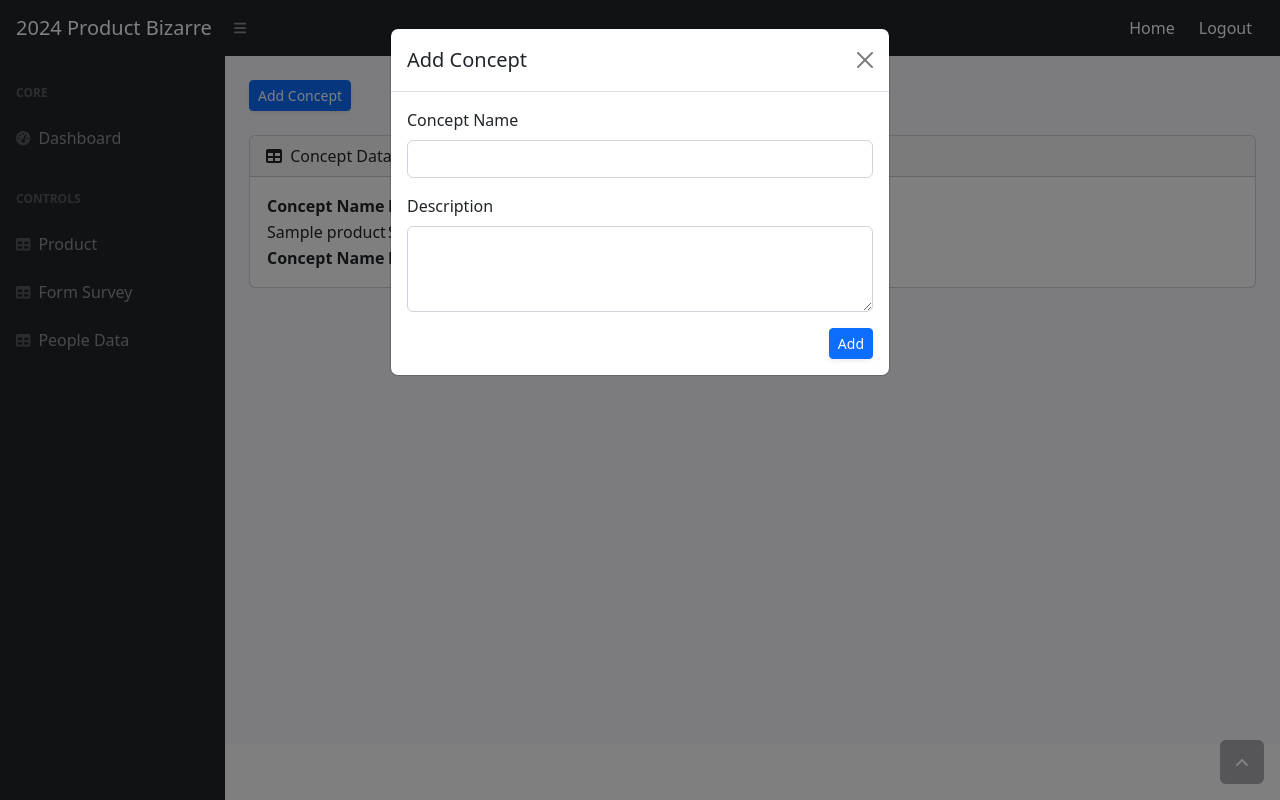
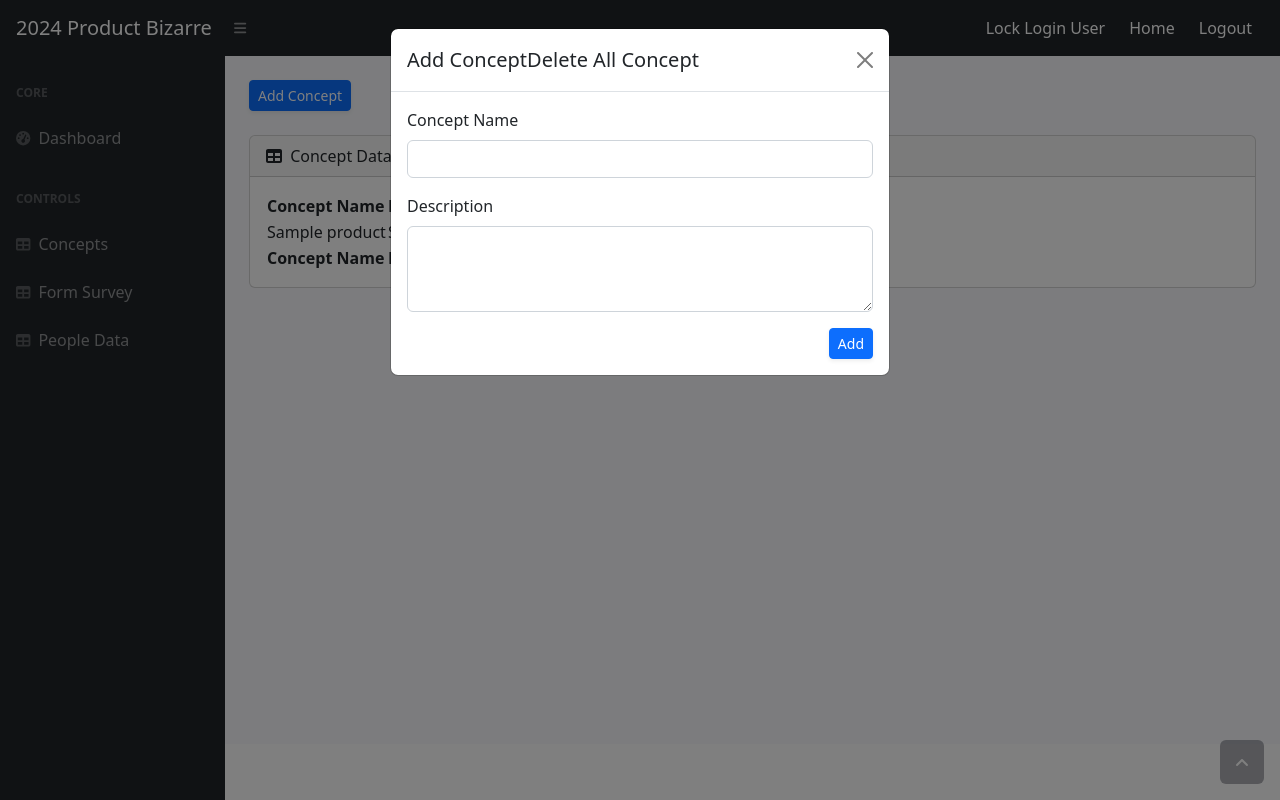
Before and after one commit to Lito8400/product-pipeline-pitch-2024, a Flask app: page /admin/product in a window 1280 px wide, after a click on "Add Concept". Run offline with Flask 3, Linux system fonts and the light colour scheme; a user stored in the database is signed in; tables that the repository leaves empty hold one stand-in row (values such as "Sample post"); some libraries are stand-ins or nearby versions.

Commit message:
Update lock login user

```diff
--- a/main.py
+++ b/main.py
@@ -58,15 +58,15 @@ class UserCompletedSurvey(db.Model):
     product_id: Mapped[str] = mapped_column(String(250), nullable=False)
     product_Name: Mapped[str] = mapped_column(String(250), nullable=False)
 
-
 # Create table schema in the database. Requires application context.
 with app.app_context():
     db.create_all()
 
+check_lock_login_user = False
+
 # Main -----------------------------------------------------
 @app.route('/')
 def index():
-
     user_acount = db.session.execute(db.select(User))
     if len(user_acount.all()) == 0:
         new_user_admin = User(user_name='admin', password=os.environ.get('ADMIN_PASSWORD'))
@@ -75,6 +75,9 @@ def index():
 
     if not current_user.is_authenticated:
         return redirect(url_for('login_user_def'))
+    else:
+        if check_lock_login_user and current_user.user_name != 'admin':
+            return redirect(url_for('logout'))
 
     user_completed_survey = db.session.execute(db.select(UserCompletedSurvey).where(UserCompletedSurvey.user_id == current_user.user_name)).scalars()
 
@@ -129,6 +132,10 @@ def index():
 def search():
     if not current_user.is_authenticated:
         return redirect(url_for('login_user_def'))
+    else:
+        if check_lock_login_user and current_user.user_name != 'admin':
+            return redirect(url_for('logout'))
+
 
     query = request.args.get('query').lower()
     filtered_products = Product.query.filter(Product.name.ilike(f'%{query}%')).all()
@@ -147,6 +154,9 @@ def login_admin():
         if not user:
             flash("That user name incorrect, please try again.")
             return redirect(url_for('login_admin'))
+        if user.user_name != 'admin':
+            flash("That user name incorrect, please try again.")
+            return redirect(url_for('login_admin'))
         elif not check_password_hash(user.password, input_password):
             flash('Password incorrect, please try again.')
             return redirect(url_for('login_admin'))
@@ -156,8 +166,20 @@ def login_admin():
 
     return render_template("login_admin.html", logged_in=current_user.is_authenticated)
 
+@app.route('/login-admin/lock-unlock')
+def lock_unlock():
+    global check_lock_login_user
+    if check_lock_login_user:
+        check_lock_login_user = False
+    else:
+        check_lock_login_user = True
+    return redirect(url_for('admin'))
+
 @app.route('/login-user', methods=["GET", "POST"])
 def login_user_def():
+    if check_lock_login_user:
+        return redirect(url_for('login_admin'))
+
     if request.method == "POST":
         l_user = request.form.get('inputUser')
         result = db.session.execute(db.select(User).where(func.lower(User.user_name) == l_user.lower()))
@@ -224,6 +246,9 @@ def logout():
 def survey(survey_id):
     if not current_user.is_authenticated:
         return redirect(url_for('login_user_def'))
+    else:
+        if check_lock_login_user and current_user.user_name != 'admin':
+            return redirect(url_for('logout'))
 
     # user_id = session.get('user_id')
     survey = db.session.execute(db.select(Product).where(Product.id == survey_id)).scalar()
@@ -302,7 +327,6 @@ def measure_survey():
 # Admin web ------------------------------------------
 @app.route('/admin')
 def admin():
-
     if not current_user.is_authenticated:
         return redirect(url_for('login_admin'))
 
@@ -322,8 +346,7 @@ def admin():
         total_user = grouped_df['user_id'].nunique()
 
     # print(df_measure_survey)
-    return render_template('index_admin.html', measure_survey = df_measure_survey, total_surveys=total_surveys, total_user=total_user)
-
+    return render_template('index_admin.html', measure_survey = df_measure_survey, total_surveys=total_surveys, total_user=total_user, check_lock = check_lock_login_user)
 
 # Product Table ------------------------------------------
 @app.route('/admin/product')
@@ -338,7 +361,6 @@ def product_table():
 # Add Product------------------------------------------
 @app.route('/admin/add', methods=['GET', 'POST'])
 def add_product():
-
     if not current_user.is_authenticated:
         return redirect(url_for('login_admin'))
 
@@ -351,19 +373,26 @@ def add_product():
 
     return redirect(url_for('product_table'))
 
-@app.route('/admin/edit/<int:product_id>', methods=['GET', 'POST'])
-def edit_product(product_id):
+@app.route('/admin/edit_product', methods=['GET', 'POST'])
+def edit_product():
     if not current_user.is_authenticated:
         return redirect(url_for('login_admin'))
 
-    product = db.session.execute(db.select(Product).where(Product.id == product_id)).scalar()
     if request.method == 'POST':
-        product.name = request.form.get('name')
-        product.description = request.form.get('description')
+        product_id = request.form['id']
+        product = db.session.execute(db.select(Product).where(Product.id == product_id)).scalar()
+        product.name = request.form['name']
+        product.description = request.form['description']
         db.session.commit()
 
     return redirect(url_for('product_table'))
 
+@app.route('/admin/delete_product/<int:id>', methods=['POST'])
+def delete_product(id):
+    product = db.session.execute(db.select(Product).where(Product.id == id)).scalar()
+    db.session.delete(product)
+    db.session.commit()
+    return redirect(url_for('product_table'))
 
 # survey Table ------------------------------------------
 @app.route('/admin/survey')
--- a/static/js_admin/scripts.js
+++ b/static/js_admin/scripts.js
@@ -25,61 +25,61 @@ window.addEventListener('DOMContentLoaded', event => {
 
 });
 
-window.addEventListener('DOMContentLoaded', function () {
-    // Edit Product Modal
-    const editProductModal = new bootstrap.Modal(document.getElementById('editProductModal'));
-    const editProductForm = document.getElementById('editProductForm');
-    const editProductName = document.getElementById('editProductName');
-    const editProductDescription = document.getElementById('editProductDescription');
-    const editProductId = document.getElementById('editProductId');
+// window.addEventListener('DOMContentLoaded', function () {
+//     // Edit Product Modal
+//     const editProductModal = new bootstrap.Modal(document.getElementById('editProductModal'));
+//     const editProductForm = document.getElementById('editProductForm');
+//     const editProductName = document.getElementById('editProductName');
+//     const editProductDescription = document.getElementById('editProductDescription');
+//     const editProductId = document.getElementById('editProductId');
 
-    // Open Edit Product Modal
-    function openEditModal(id, name, description) {
-      editProductId.value = id;
-      editProductName.value = name;
-      editProductDescription.value = description;
-      editProductModal.show();
-    }
+//     // Open Edit Product Modal
+//     function openEditModal(id, name, description) {
+//       editProductId.value = id;
+//       editProductName.value = name;
+//       editProductDescription.value = description;
+//       editProductModal.show();
+//     }
 
-    // Example: Open edit modal when edit button is clicked
-    const editButtons = document.querySelectorAll('.edit-btn');
-    editButtons.forEach(button => {
-      button.addEventListener('click', function () {
-        const id = this.dataset.id;
-        const name = this.dataset.name;
-        const description = this.dataset.description;
-        openEditModal(id, name, description);
-      });
-    });
-});
+//     // Example: Open edit modal when edit button is clicked
+//     const editButtons = document.querySelectorAll('.edit-btn');
+//     editButtons.forEach(button => {
+//       button.addEventListener('click', function () {
+//         const id = this.dataset.id;
+//         const name = this.dataset.name;
+//         const description = this.dataset.description;
+//         openEditModal(id, name, description);
+//       });
+//     });
+// });
 
-document.addEventListener('DOMContentLoaded', function () {
-    const selectAllCheckbox = document.getElementById('select-all');
-    const deleteSelectedButton = document.getElementById('delete-selected');
+// document.addEventListener('DOMContentLoaded', function () {
+//     const selectAllCheckbox = document.getElementById('select-all');
+//     const deleteSelectedButton = document.getElementById('delete-selected');
 
-    selectAllCheckbox.addEventListener('change', function () {
-        const checkboxes = document.querySelectorAll('input[name="selected_products"]');
-        checkboxes.forEach((checkbox) => {
-            checkbox.checked = selectAllCheckbox.checked;
-        });
-    });
+//     selectAllCheckbox.addEventListener('change', function () {
+//         const checkboxes = document.querySelectorAll('input[name="selected_products"]');
+//         checkboxes.forEach((checkbox) => {
+//             checkbox.checked = selectAllCheckbox.checked;
+//         });
+//     });
 
-    deleteSelectedButton.addEventListener('click', function () {
-        const selectedProducts = document.querySelectorAll('input[name="selected_products"]:checked');
-        const productIds = Array.from(selectedProducts).map((checkbox) => checkbox.value);
+//     deleteSelectedButton.addEventListener('click', function () {
+//         const selectedProducts = document.querySelectorAll('input[name="selected_products"]:checked');
+//         const productIds = Array.from(selectedProducts).map((checkbox) => checkbox.value);
 
-        fetch('/delete_selected', {
-            method: 'POST',
-            headers: {
-                'Content-Type': 'application/json',
-            },
-            body: JSON.stringify({ product_ids: productIds }),
-        })
-        .then(response => response.json())
-        .then(data => {
-            if (data.success) {
-                window.location.reload();
-            }
-        });
-    });
-});
+//         fetch('/delete_selected', {
+//             method: 'POST',
+//             headers: {
+//                 'Content-Type': 'application/json',
+//             },
+//             body: JSON.stringify({ product_ids: productIds }),
+//         })
+//         .then(response => response.json())
+//         .then(data => {
+//             if (data.success) {
+//                 window.location.reload();
+//             }
+//         });
+//     });
+// });
--- a/templates/footer_admin.html
+++ b/templates/footer_admin.html
@@ -1,5 +1,8 @@
             </div>
         </div>
+
+
+
         <a class="scroll-to-top rounded" href="#page-top" style="display: inline;">
             <i class="fas fa-angle-up">∧</i>
         </a>
--- a/templates/header_admin.html
+++ b/templates/header_admin.html
@@ -21,6 +21,11 @@
             <button class="btn btn-link btn-sm order-1 order-lg-0 me-4 me-lg-0" id="sidebarToggle" href="#!"><i class="fas fa-bars"></i></button>
 
             <ul class="navbar-nav ms-auto me-0 me-md-3 my-2 my-md-0">
+                {% if check_lock %}
+                    <li class="nav-item no-arrow mx-1"><a class="nav-link active" aria-current="page" href="{{ url_for('lock_unlock') }}">UnLock Login User</a></li>
+                {% else %}
+                    <li class="nav-item no-arrow mx-1"><a class="nav-link active" aria-current="page" href="{{ url_for('lock_unlock') }}">Lock Login User</a></li>
+                {% endif %}
 
                 <li class="nav-item no-arrow mx-1"><a class="nav-link active" aria-current="page" href="{{ url_for('index') }}">Home</a></li>
                 <li class="nav-item no-arrow mx-1"><a class="nav-link active" aria-current="page" href="{{ url_for('logout') }}">Logout</a></li>
@@ -40,7 +45,7 @@
                             <div class="sb-sidenav-menu-heading">Controls</div>
                             <a class="nav-link" href="{{ url_for('product_table') }}">
                                 <div class="sb-nav-link-icon"><i class="fas fa-table"></i></div>
-                                Product
+                                Concepts
                             </a>
                             <a class="nav-link" href="{{ url_for('survey_table') }}">
                                 <div class="sb-nav-link-icon"><i class="fas fa-table"></i></div>
@@ -50,9 +55,7 @@
                                 <div class="sb-nav-link-icon"><i class="fas fa-table"></i></div>
                                 People Data
                             </a>
-
                         </div>
                     </div>
-
                 </nav>
             </div>
--- a/templates/login_admin.html
+++ b/templates/login_admin.html
@@ -7,7 +7,7 @@
         <meta name="description" content="" />
         <meta name="author" content="" />
         <title>Login Admin</title>
-        <link href="static/css_admin/styles_login.css" rel="stylesheet" />
+        <link href="static/css_admin/styles_login.css" rel="stylesheet"/>
         <script src="https://use.fontawesome.com/releases/v6.3.0/js/all.js" crossorigin="anonymous"></script>
     </head>
     <body class="img js-fullheight" style="background-image: url('static/images/bg.jpg'); height: 557px;">
@@ -56,9 +56,7 @@
                                 <div class="form-group">
                                     <button type="submit" style="background: #fbceb5 !important;" class="form-control btn btn-primary submit px-3">Sign In</button>
                                 </div>
-
                             </form>
-
                         </div>
                     </div>
                 </div>
--- a/templates/login_user.html
+++ b/templates/login_user.html
@@ -59,7 +59,6 @@
                                     <a href="{{ url_for('register_user') }}" style="background: #fbceb5 !important;" class="form-control btn btn-primary submit px-3">Register</a>
                                 </div> -->
                             </form>
-
                         </div>
                     </div>
                 </div>
--- a/templates/product_admin.html
+++ b/templates/product_admin.html
@@ -15,6 +15,7 @@
                             <div class="modal-content">
                                 <div class="modal-header">
                                     <h5 class="modal-title" id="addProductModalLabel">Add Concept</h5>
+                                    <h5 class="modal-title" id="addProductModalLabel" >Delete All Concept</h5>
                                     <button type="button" class="btn-close" data-bs-dismiss="modal" aria-label="Close"></button>
                                 </div>
                                 <div class="modal-body">
@@ -34,6 +35,32 @@
                             </div>
                         </div>
 
+                        <!-- Edit Concept Modal -->
+                        <div class="modal fade" id="editProductModal" tabindex="-1" aria-labelledby="editProductModalLabel" aria-hidden="true">
+                            <div class="modal-dialog">
+                                <div class="modal-content">
+                                    <div class="modal-header">
+                                        <h5 class="modal-title" id="editProductModalLabel">Edit Concept</h5>
+                                        <button type="button" class="btn-close" data-bs-dismiss="modal" aria-label="Close"></button>
+                                    </div>
+                                    <div class="modal-body">
+                                        <form id="editProductForm" method="post" action="{{ url_for('edit_product') }}">
+                                            <input type="hidden" id="editProductId" name="id">
+                                            <div class="mb-3">
+                                                <label for="editProductName" class="form-label">Concept Name</label>
+                                                <input type="text" class="form-control" id="editProductName" name="name" required>
+                                            </div>
+                                            <div class="mb-3">
+                                                <label for="editProductDescription" class="form-label">Description</label>
+                                                <textarea class="form-control" id="editProductDescription" name="description" rows="3" required></textarea>
+                                            </div>
+                                            <button type="submit" class="btn btn-sm btn-primary shadow-sm float-end">Save changes</button>
+                                        </form>
+                                    </div>
+                                </div>
+                            </div>
+                        </div>
+
                         <div class="card mb-4 mt-4">
                             <div class="card-header">
                                 <i class="fas fa-table me-1"></i>
@@ -45,12 +72,14 @@
                                         <tr>
                                             <th>Concept Name</th>
                                             <th>Description</th>
+                                            <!-- <th>Method</th> -->
                                         </tr>
                                     </thead>
                                     <tfoot>
                                         <tr>
                                             <th>Concept Name</th>
                                             <th>Description</th>
+                                            <!-- <th>Method</th> -->
                                         </tr>
                                     </tfoot>
                                     <tbody>
@@ -58,6 +87,17 @@
                                             <tr>
                                                 <td>{{ product.name }}</td>
                                                 <td>{{ product.description }}</td>
+                                                <!-- <td>
+                                                    <button class="btn btn-sm btn-warning edit-btn"
+                                                            data-id="{{ product.id }}"
+                                                            data-name="{{ product.name }}"
+                                                            data-description="{{ product.description }}"
+                                                            data-bs-toggle="modal"
+                                                            data-bs-target="#editProductModal">Edit</button>
+                                                    <form method="post" action="{{ url_for('delete_product', id=product.id) }}" style="display:inline;">
+                                                        <button type="submit" class="btn btn-sm btn-danger">Delete</button>
+                                                    </form>
+                                                </td> -->
                                             </tr>
                                         {% endfor %}
                                     </tbody>
@@ -65,34 +105,39 @@
                             </div>
                         </div>
                     </div>
-                    <script>
+                </main>
+                <!-- <script>
                     document.addEventListener('DOMContentLoaded', function () {
-                            // Edit Product Modal
+                        console.log('DOM fully loaded and parsed');
                         const editProductModal = new bootstrap.Modal(document.getElementById('editProductModal'));
+                        console.log(`Found ${editProductModal.length} edit buttons`);
                         const editProductForm = document.getElementById('editProductForm');
                         const editProductName = document.getElementById('editProductName');
                         const editProductDescription = document.getElementById('editProductDescription');
                         const editProductId = document.getElementById('editProductId');
 
-                            // Open Edit Product Modal
                         function openEditModal(id, name, description) {
+                            console.log(`Button clicked with ID: ${id}, Name: ${name}, Description: ${description}`);
                             editProductId.value = id;
                             editProductName.value = name;
                             editProductDescription.value = description;
                             editProductModal.show();
                         }
 
-                            // Example: Open edit modal when edit button is clicked
                         const editButtons = document.querySelectorAll('.edit-btn');
+                        console.log(`Found ${editButtons.length} edit buttons`);
                         editButtons.forEach(button => {
                             button.addEventListener('click', function () {
                                 const id = this.dataset.id;
                                 const name = this.dataset.name;
                                 const description = this.dataset.description;
+                                console.log(`Button clicked with ID: ${id}, Name: ${name}, Description: ${description}`);
+                                if (!id || !name || !description) {
+                                    console.error("Data attributes are not correctly set.");
+                                }
                                 openEditModal(id, name, description);
                             });
                         });
                     });
-                      </script>
-                </main>
+                </script> -->
 {% include 'footer_admin.html' %}
--- a/templates/search_results.html
+++ b/templates/search_results.html
@@ -26,7 +26,7 @@
                             <div class="card bg-light border-0 h-100">
                                 <div class="card-body text-center p-4">
                                     <h5 class="fs-4 fw-bold">{{ product.name }}</h5>
-                                    <p class="mb-0">{{ product.description }}</p>
+                                    <!-- <p class="mb-0">{{ product.description }}</p> -->
                                     {% if product.id in completed_surveys %}
                                         <p class="mb-0">Status: Completed</p>
                                     {% else %}
```
Also changed, not shown: test.py (added, +38 -0 lines), logo.jpg (added), logo.png (added), qrcode.png (added). Lines whose indentation alone changed are shown as unchanged.
